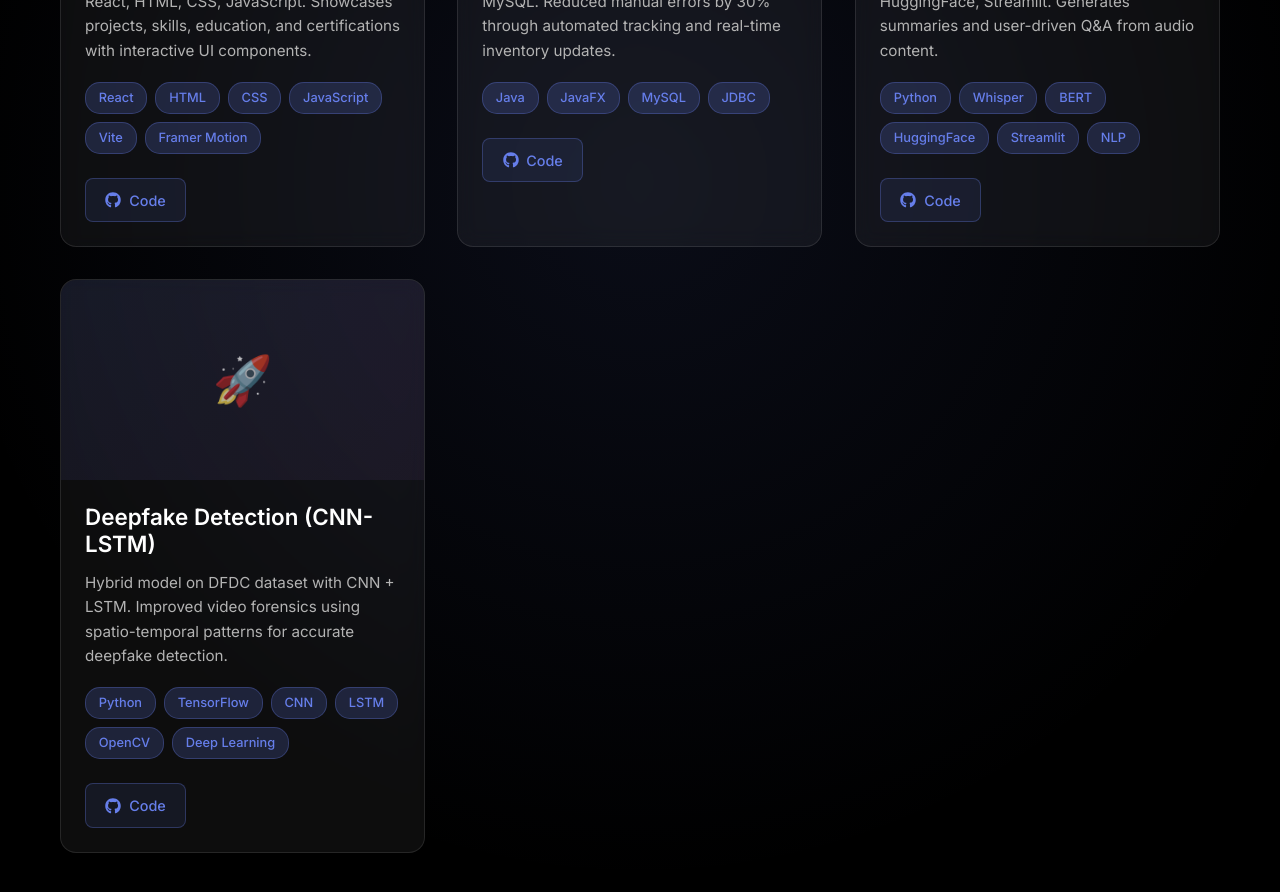
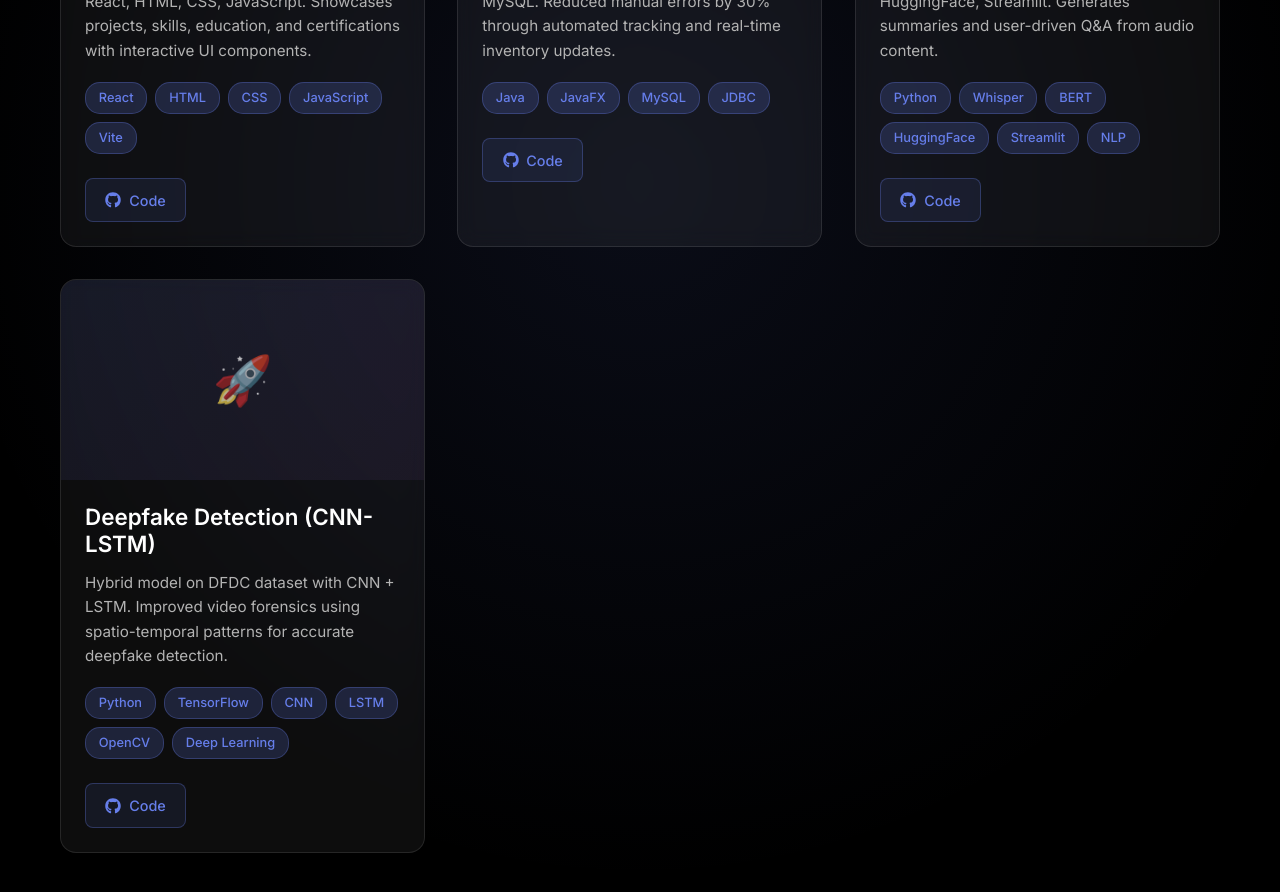
Before and after one commit to rishith2903/Portfolio, a React (Vite) app: page / in a window 1280 px wide. Shown: the part 4560-5452 px from the top of the page. Built offline with nearby package versions, Linux system fonts and the light colour scheme.

Commit message:
Remove live demo link from portfolio project

```diff
--- a/src/data/resumeData.js
+++ b/src/data/resumeData.js
@@ -86,7 +86,7 @@ export const projects = [
     id: 1,
     title: "Portfolio Website",
     description: "Responsive personal website built with React, HTML, CSS, JavaScript. Showcases projects, skills, education, and certifications with interactive UI components.",
-    technologies: ["React", "HTML", "CSS", "JavaScript", "Vite", "Framer Motion"],
+    technologies: ["React", "HTML", "CSS", "JavaScript", "Vite"],
     github: "https://github.com/rishith2903/Portfolio",
     live: null,
     image: "/api/placeholder/400/250"
```
